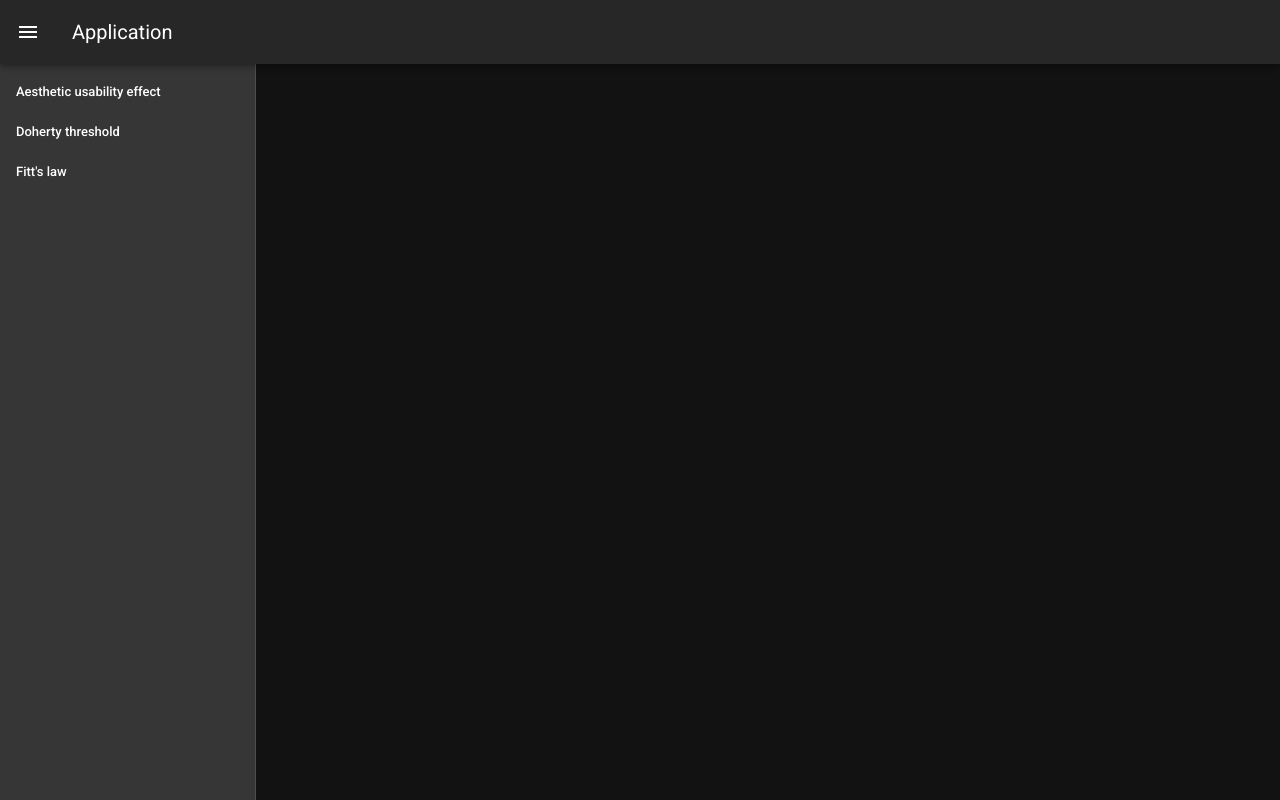
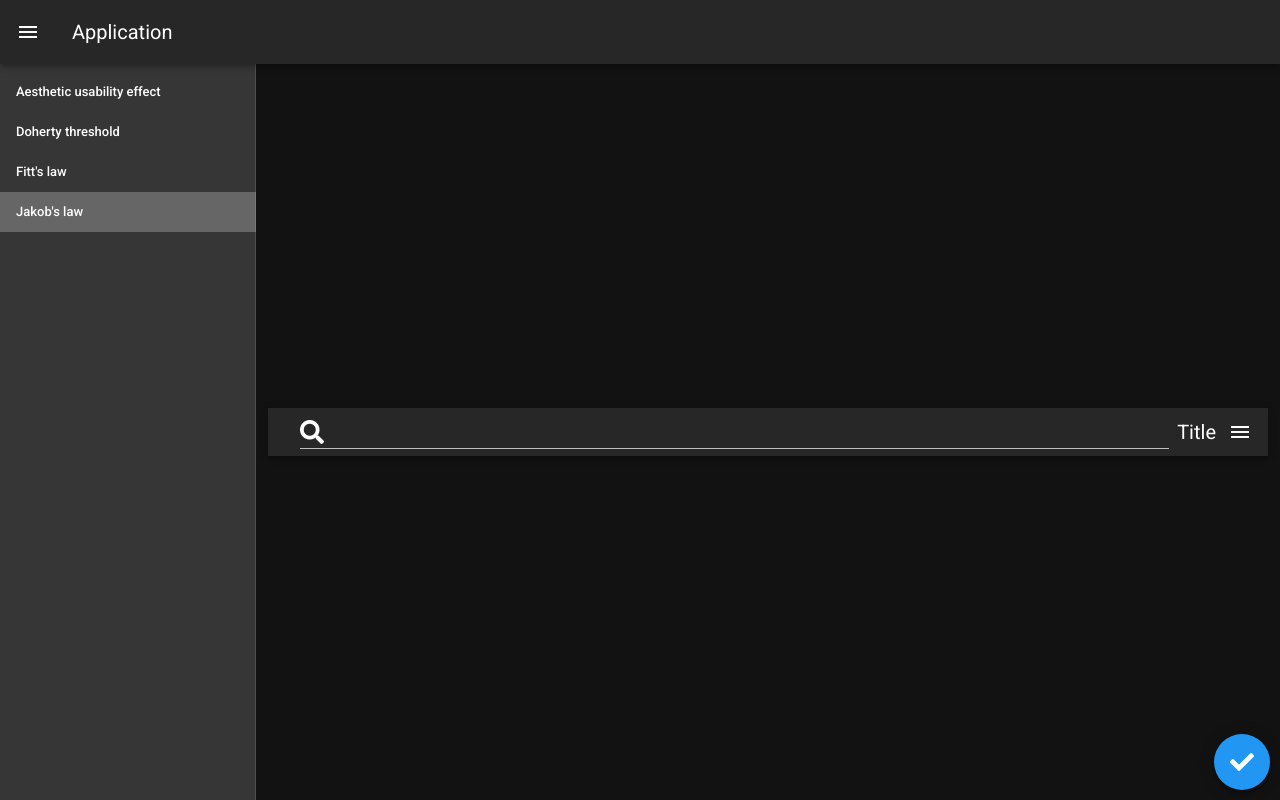
Before and after one commit to daradicsdavid/ux_bad_practices, a Vue app: page /jakobs_law/bad_design in a window 1280 px wide. Built offline with nearby package versions, Linux system fonts and the light colour scheme.

Commit message:
Jakob's law

```diff
--- a/src/App.vue
+++ b/src/App.vue
@@ -21,6 +21,11 @@
                         <v-list-item-title>Fitt's law</v-list-item-title>
                     </v-list-item-content>
                 </v-list-item>
+                <v-list-item link to="/jakobs_law/bad_design">
+                    <v-list-item-content>
+                        <v-list-item-title>Jakob's law</v-list-item-title>
+                    </v-list-item-content>
+                </v-list-item>
 
             </v-list>
         </v-navigation-drawer>
@@ -34,10 +39,7 @@
         </v-app-bar>
 
         <v-content>
-            <v-container
-            >
                 <router-view></router-view>
-            </v-container>
         </v-content>
     </v-app>
 </template>
--- a/src/components/aesthetic_usability_effect/AUEBadDesign.vue
+++ b/src/components/aesthetic_usability_effect/AUEBadDesign.vue
@@ -1,5 +1,5 @@
 <template>
-    <div>
+    <v-container fluid>
         <v-row align="center">
             <v-form ref="form">
                 <v-text-field
@@ -42,7 +42,7 @@
         >
             <v-icon>fas fa-check</v-icon>
         </v-btn>
-    </div>
+    </v-container>
 
 </template>
 <script>
--- a/src/components/aesthetic_usability_effect/AUEGoodDesign.vue
+++ b/src/components/aesthetic_usability_effect/AUEGoodDesign.vue
@@ -1,4 +1,5 @@
 <template>
+    <v-container fluid>
         <v-row align="center">
             <v-col cols="12">
                 <v-form ref="form">
@@ -47,6 +48,7 @@
                 <v-icon>fas fa-times</v-icon>
             </v-btn>
         </v-row>
+    </v-container>
 </template>
 <script>
     export default {
--- a/src/components/doherty_threshold/DTBadDesign.vue
+++ b/src/components/doherty_threshold/DTBadDesign.vue
@@ -1,4 +1,5 @@
 <template>
+    <v-container fluid>
         <v-row>
             <v-col cols="4">
                 <v-list flat>
@@ -72,6 +73,7 @@
                 <v-icon>fas fa-check</v-icon>
             </v-btn>
         </v-row>
+    </v-container>
 </template>
 <script>
     export default {
--- a/src/components/doherty_threshold/DTGoodDesign.vue
+++ b/src/components/doherty_threshold/DTGoodDesign.vue
@@ -1,4 +1,5 @@
 <template>
+    <v-container fluid>
         <v-row>
             <v-col cols="4">
                 <v-list flat>
@@ -80,6 +81,7 @@
                 <v-icon>fas fa-times</v-icon>
             </v-btn>
         </v-row>
+    </v-container>
 </template>
 <script>
     export default {
--- a/src/components/fitts_law/FTBadDesign.vue
+++ b/src/components/fitts_law/FTBadDesign.vue
@@ -1,5 +1,5 @@
 <template>
-    <div>
+    <v-container fluid>
         <v-btn
                 fab
                 dark
@@ -41,7 +41,7 @@
         >
             <v-icon>fas fa-bong</v-icon>
         </v-btn>
-    </div>
+    </v-container>
 
 </template>
 <script>
--- a/src/components/fitts_law/FTGoodDesign.vue
+++ b/src/components/fitts_law/FTGoodDesign.vue
@@ -1,5 +1,5 @@
 <template>
-    <div>
+    <v-container fluid>
         <v-btn
                 fab
                 dark
@@ -11,7 +11,7 @@
         >
             <v-icon>fas fa-times</v-icon>
         </v-btn>
-    </div>
+    </v-container>
 
 </template>
 <script>
--- /dev/null
+++ b/src/components/jakobs_law/JLBadDesign.vue
@@ -0,0 +1,38 @@
+<template>
+    <v-container fluid fill-height>
+        <v-row justify="center" align="end">
+            <v-col cols="12">
+                <v-toolbar dense>
+                    <v-text-field
+                            class="ml-4 mr-2"
+                            hide-details
+                            single-line
+                            prepend-inner-icon="fas fa-search"
+                            color="error"
+                    ></v-text-field>
+                    <v-toolbar-title>Title</v-toolbar-title>
+                    <v-app-bar-nav-icon></v-app-bar-nav-icon>
+                </v-toolbar>
+            </v-col>
+        </v-row>
+        <v-btn
+                fab
+                dark
+                absolute
+                color="primary"
+                style="bottom: 10px;right: 10px"
+                to="/jakobs_law/good_design"
+        >
+            <v-icon>fas fa-check</v-icon>
+        </v-btn>
+    </v-container>
+
+</template>
+<script>
+    export default {
+        name: "JLBadDesign",
+        mounted: function () {
+
+        }
+    }
+</script>
--- /dev/null
+++ b/src/components/jakobs_law/JLGoodDesign.vue
@@ -0,0 +1,37 @@
+<template>
+    <v-container fluid>
+        <v-row justify="center" align="start">
+            <v-col cols="12">
+                <v-toolbar dense>
+                    <v-app-bar-nav-icon></v-app-bar-nav-icon>
+                    <v-toolbar-title>Title</v-toolbar-title>
+                    <v-text-field
+                            class="ml-4 mr-2"
+                            hide-details
+                            single-line
+                            append-outer-icon="fas fa-search"
+                    ></v-text-field>
+                </v-toolbar>
+            </v-col>
+        </v-row>
+        <v-btn
+                fab
+                dark
+                absolute
+                color="error"
+                style="bottom: 10px;right: 10px"
+                to="/jakobs_law/bad_design"
+        >
+            <v-icon>fas fa-times</v-icon>
+        </v-btn>
+    </v-container>
+
+</template>
+<script>
+    export default {
+        name: "JLGoodDesign",
+        mounted: function () {
+
+        }
+    }
+</script>
--- a/src/router.js
+++ b/src/router.js
@@ -6,6 +6,8 @@ import DTBadDesign from "@/components/doherty_threshold/DTBadDesign";
 import DTGoodDesign from "@/components/doherty_threshold/DTGoodDesign";
 import FTBadDesign from "@/components/fitts_law/FTBadDesign";
 import FTGoodDesign from "@/components/fitts_law/FTGoodDesign";
+import JLBadDesign from "@/components/jakobs_law/JLBadDesign";
+import JLGoodDesign from "@/components/jakobs_law/JLGoodDesign";
 
 
 Vue.use(Router)
@@ -19,7 +21,9 @@ const routes = [
     {path: '/doherty_threshold/bad_design', name: 'DTBadDesign', component: DTBadDesign},
     {path: '/doherty_threshold/good_design', name: 'DTGoodDesign', component: DTGoodDesign},
     {path: '/fitts_law/bad_design', name: 'FTBadDesign', component: FTBadDesign},
-    {path: '/fitts_law/good_design', name: 'FTGoodDesign', component: FTGoodDesign}
+    {path: '/fitts_law/good_design', name: 'FTGoodDesign', component: FTGoodDesign},
+    {path: '/jakobs_law/bad_design', name: 'JLBadDesign', component: JLBadDesign},
+    {path: '/jakobs_law/good_design', name: 'JLGoodDesign', component: JLGoodDesign}
 ]
 
 const router = new Router({
```
Lines whose indentation alone changed are shown as unchanged.
